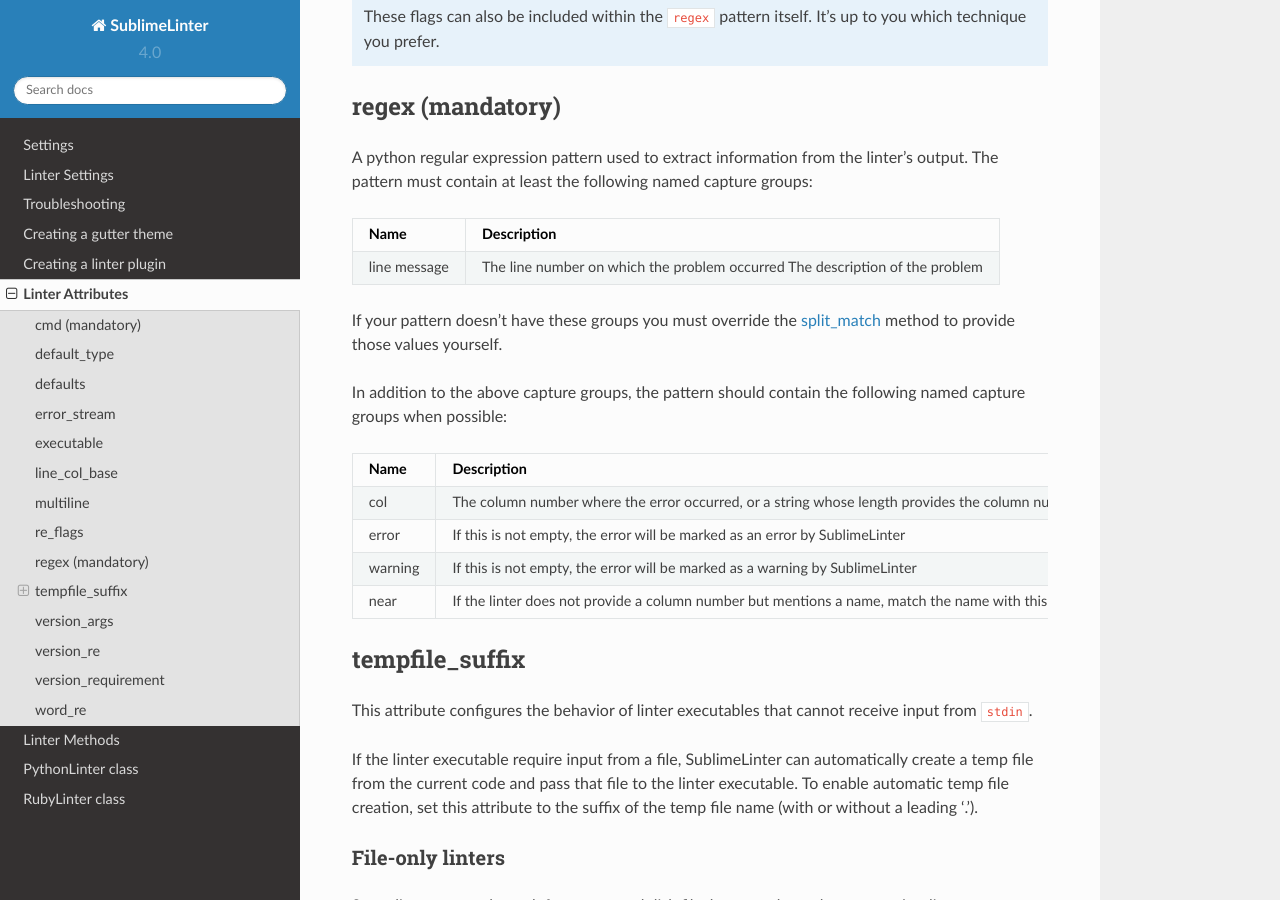
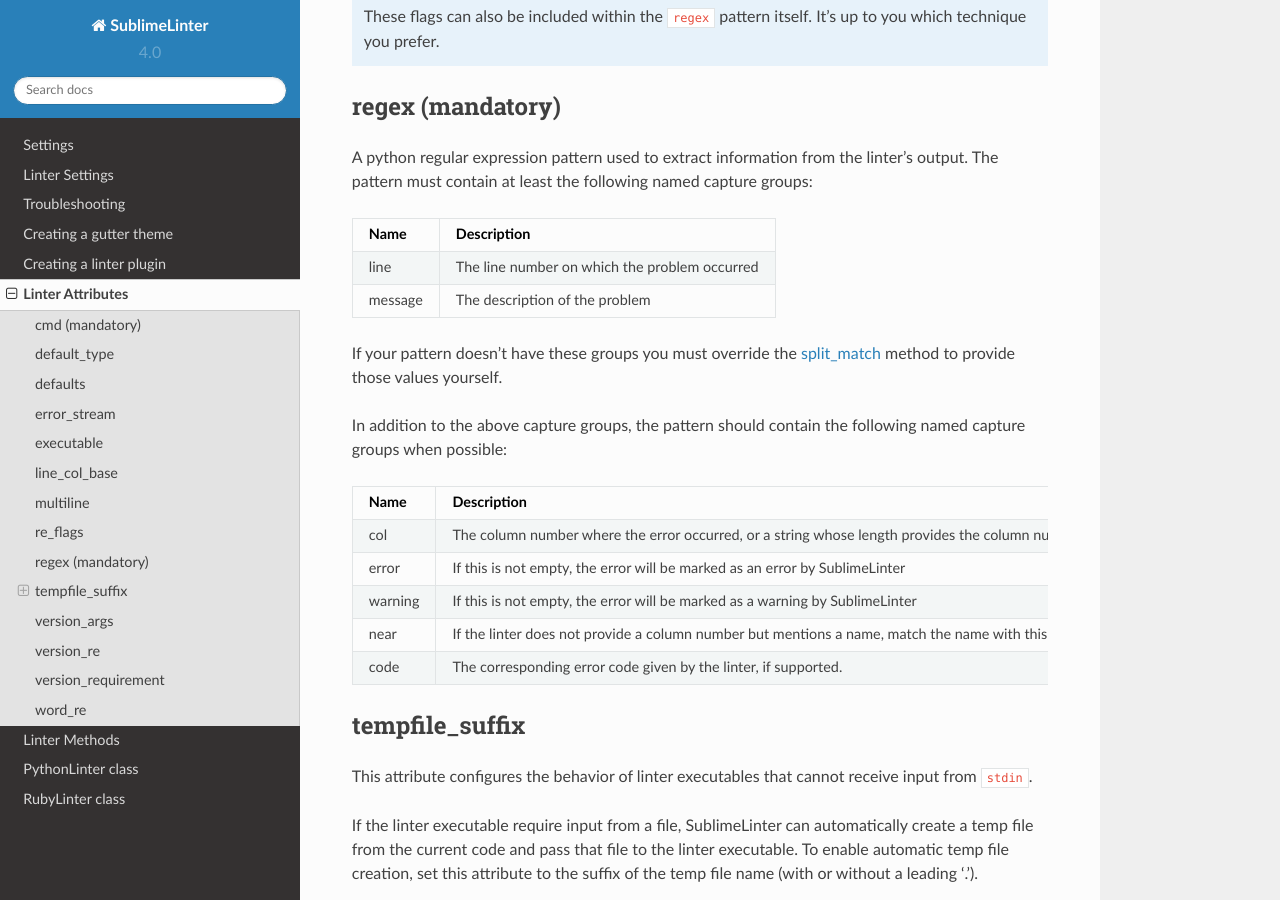
Before and after one commit to SublimeLinter/SublimeLinter, a Sphinx documentation site: the page built from docs/linter_attributes.rst, in a window 1280 px wide and 900 px high, scrolled down 3178 px. Built offline with Sphinx 7.4.7 and the Read the Docs theme 2.0.0, drawn with Linux system fonts in a browser that asks for light colours.

Commit message:
Add missing documentation on regex group 'code'
The linter attributes documentation had a couple issues. Firstly,
the 'line' and 'message' name and description appear as one line
in the documentation. This makes it confusing to know that there
are actually two separate capture groups.

Secondly, the capture group 'code' was undocumented. This is a
known group that plugins such as pylint use to show the error code
corresponding to the message.

Signed-off-by: Eric Brown <browne@vmware.com>

```diff
--- a/docs/linter_attributes.rst
+++ b/docs/linter_attributes.rst
@@ -165,6 +165,7 @@
 | Name      | Description                                                     |
 +===========+=================================================================+
 | line      | The line number on which the problem occurred                   |
++-----------+-----------------------------------------------------------------+
 | message   | The description of the problem                                  |
 +-----------+-----------------------------------------------------------------+
 
@@ -194,6 +195,8 @@
 |           | linter provides a column number, you may still use              |
 |           | this capture group and SublimeLinter will highlight that text   |
 |           | (stripped of quotes) exactly.                                   |
++-----------+-----------------------------------------------------------------+
+| code      | The corresponding error code given by the linter, if supported. |
 +-----------+-----------------------------------------------------------------+
 
 
```
